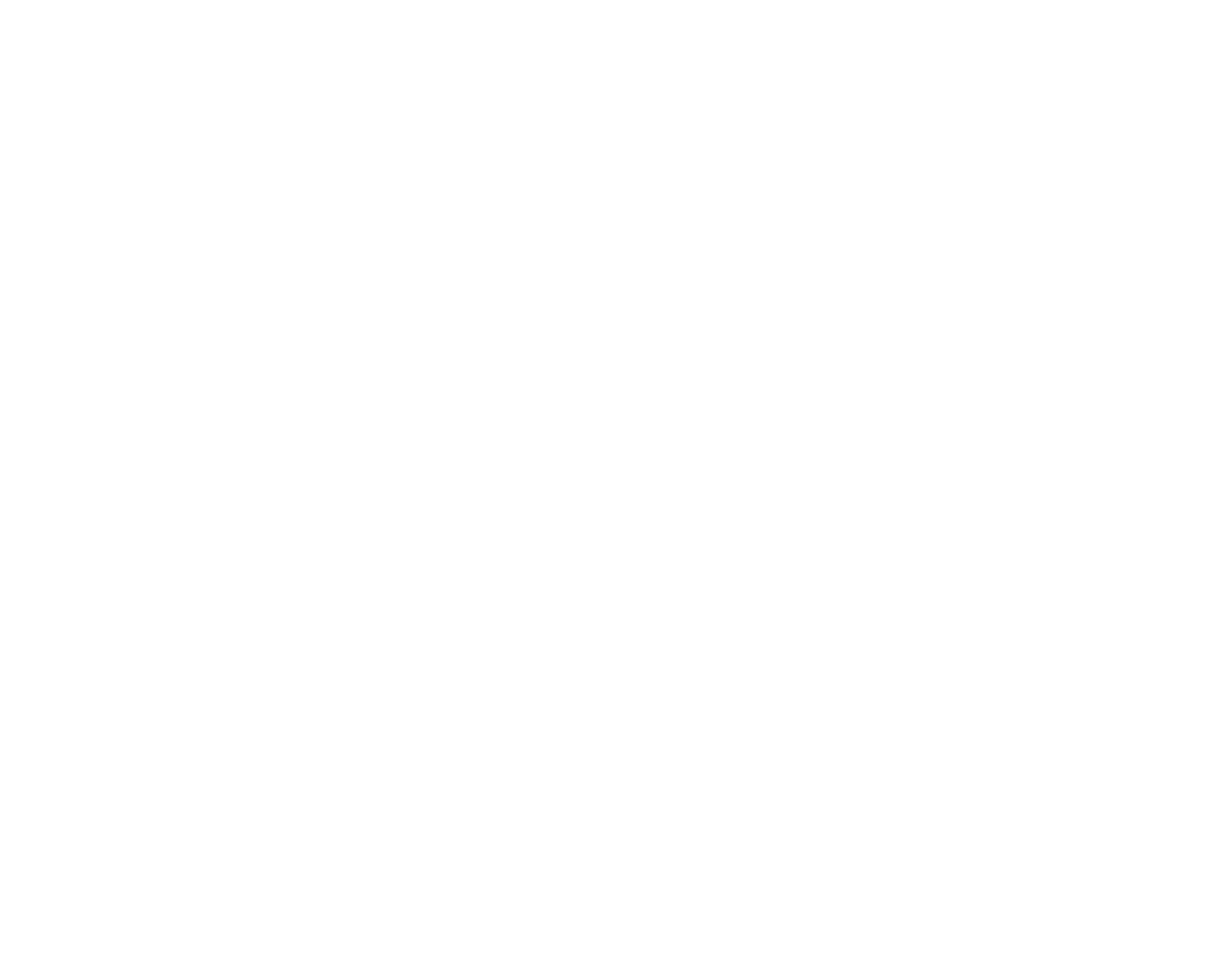
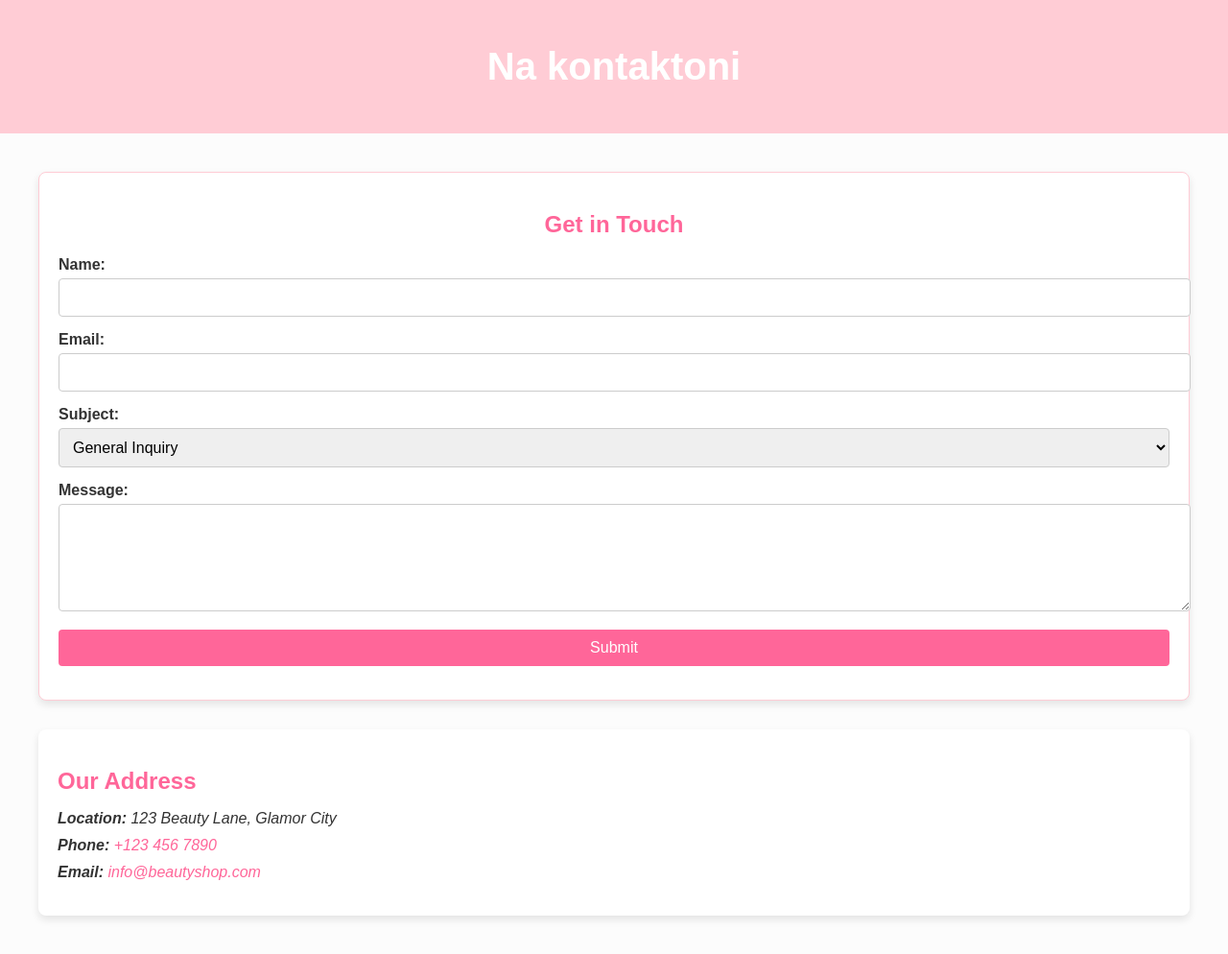
Before and after one commit to shegauka/ProgWWW_24_Gr24, a plain HTML site: page contact-us.html in a window 1280 px wide. Shown: the whole page at 96% size. Before the commit the page ends 800 px from the top, so only its background shows below. Drawn offline with Linux system fonts and the light colour scheme.

Commit message:
Kontakti

```diff
--- a/contact-us.html
+++ b/contact-us.html
@@ -0,0 +1,170 @@
+<!DOCTYPE html>
+<html lang="en">
+
+<head>
+    <meta charset="UTF-8">
+    <meta name="viewport" content="width=device-width, initial-scale=1.0">
+    <title>Contact Us</title>
+    <style>
+        /* General Styles */
+        body {
+            font-family: Arial, sans-serif;
+            margin: 0;
+            padding: 0;
+            background-color: #fcfcfc;
+            color: #333;
+        }
+
+        header {
+            background-color: #ffccd5;
+            padding: 20px;
+            text-align: center;
+            color: white;
+            position: sticky;
+            top: 0;
+            z-index: 1000;
+        }
+
+        header h1 {
+            font-size: 2.5rem;
+        }
+
+        .container {
+            max-width: 1200px;
+            margin: 20px auto;
+            padding: 20px;
+        }
+
+        .contact-form {
+            background-color: #fff;
+            border: 1px solid #ffccd5;
+            border-radius: 8px;
+            padding: 20px;
+            box-shadow: 0 4px 8px rgba(0, 0, 0, 0.1);
+        }
+
+        .contact-form h2 {
+            text-align: center;
+            color: #ff6699;
+        }
+
+        .form-group {
+            margin-bottom: 15px;
+        }
+
+        .form-group label {
+            display: block;
+            font-weight: bold;
+            margin-bottom: 5px;
+        }
+
+        .form-group input,
+        .form-group textarea,
+        .form-group select {
+            width: 100%;
+            padding: 10px;
+            border: 1px solid #ccc;
+            border-radius: 4px;
+            font-size: 1rem;
+        }
+
+        .form-group input[type="submit"] {
+            background-color: #ff6699;
+            color: white;
+            border: none;
+            cursor: pointer;
+            transition: background 0.3s ease;
+        }
+
+        .form-group input[type="submit"]:hover {
+            background-color: #e60073;
+        }
+
+        .address {
+            margin-top: 30px;
+            background-color: #fff;
+            padding: 20px;
+            border-radius: 8px;
+            box-shadow: 0 4px 8px rgba(0, 0, 0, 0.1);
+        }
+
+        .address h2 {
+            color: #ff6699;
+            margin-bottom: 10px;
+        }
+
+        ul.contact-details {
+            list-style: none;
+            padding: 0;
+        }
+
+        ul.contact-details li {
+            margin-bottom: 10px;
+        }
+
+        ul.contact-details li strong {
+            color: #333;
+        }
+
+        ul.contact-details li a {
+            text-decoration: none;
+            color: #ff6699;
+        }
+
+        ul.contact-details li a:hover {
+            text-decoration: underline;
+        }
+    </style>
+</head>
+
+<body>
+    <header>
+        <h1>Na kontaktoni</h1>
+    </header>
+
+    <div class="container">
+        <!-- Contact Form -->
+        <div class="contact-form">
+            <h2>Get in Touch</h2>
+            <form id="contact-form" action="mailto:info@beautyshop.com" method="POST" enctype="text/plain">
+                <div class="form-group">
+                    <label for="name">Name:</label>
+                    <input type="text" id="name" name="name" required>
+                </div>
+                <div class="form-group">
+                    <label for="email">Email:</label>
+                    <input type="email" id="email" name="email" required>
+                </div>
+                <div class="form-group">
+                    <label for="subject">Subject:</label>
+                    <select id="subject" name="subject" required>
+                        <option value="general">General Inquiry</option>
+                        <option value="products">Products</option>
+                        <option value="support">Support</option>
+                    </select>
+                </div>
+                <div class="form-group">
+                    <label for="message">Message:</label>
+                    <textarea id="message" name="message" rows="5" required></textarea>
+                </div>
+                <div class="form-group">
+                    <input type="submit" value="Submit">
+                </div>
+            </form>
+        </div>
+
+        <!-- Address -->
+        <div class="address">
+            <h2>Our Address</h2>
+            <address>
+                <ul class="contact-details">
+                    <li><strong>Location:</strong> 123 Beauty Lane, Glamor City</li>
+                    <li><strong>Phone:</strong> <a href="tel:+1234567890">+123 456 7890</a></li>
+                    <li><strong>Email:</strong> <a href="mailto:info@beautyshop.com">info@beautyshop.com</a></li>
+                </ul>
+            </address>
+        </div>
+    </div>
+</body>
+
+</html>
```
Also changed, not shown: index.html (+1 -1 lines).
